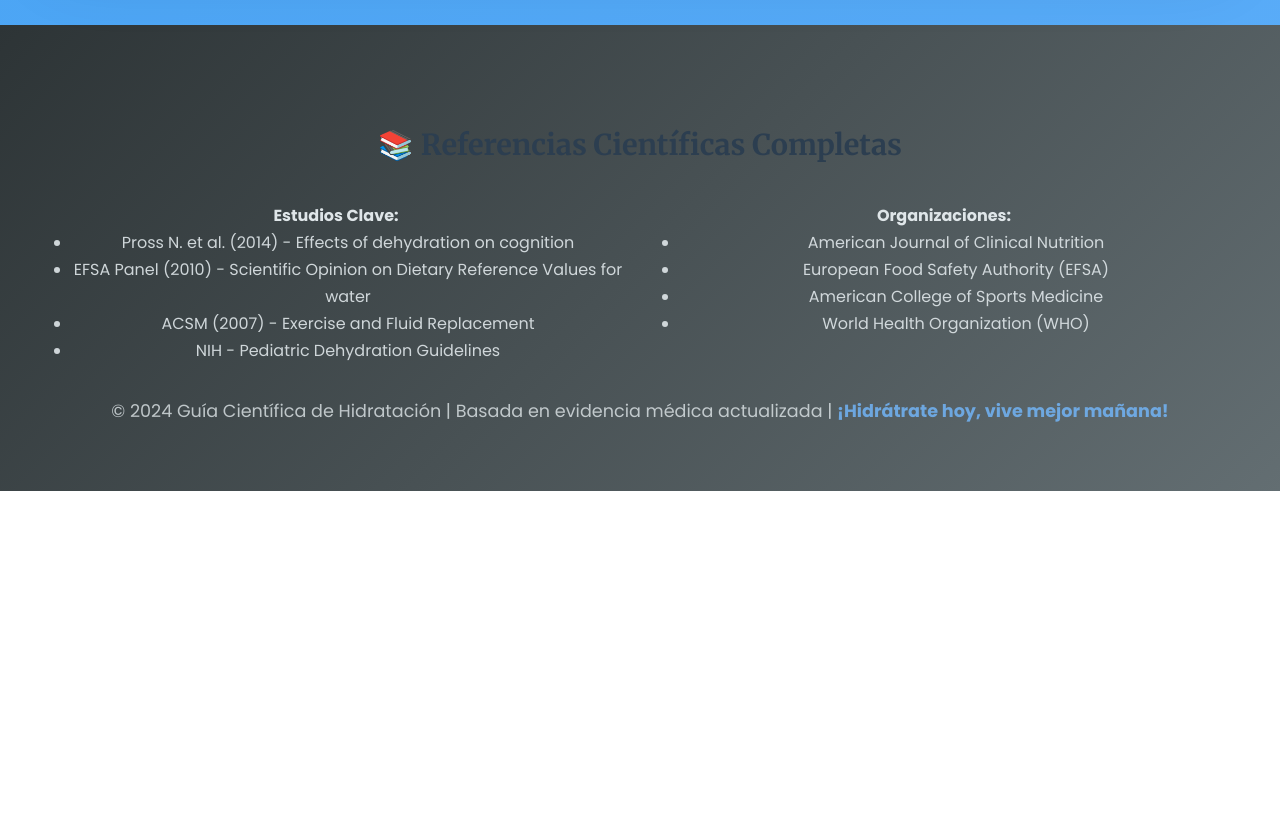
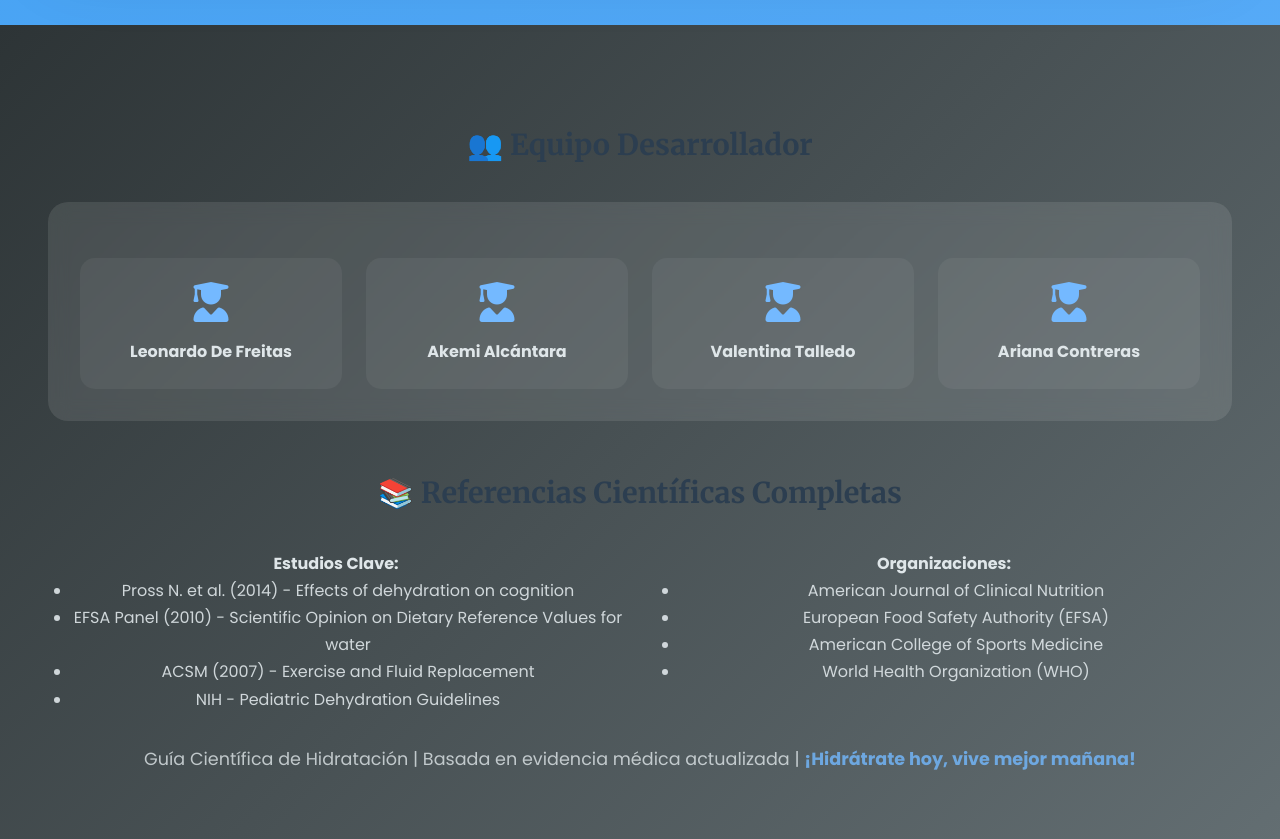
Before and after one commit to lxoooooooooooo/Ct, a plain HTML site: page index.html in a window 1280 px wide. Shown: the part 9600-10439 px from the top of the page. Before the commit the page ends 10091 px from the top, so only its background shows below. Drawn offline with Linux system fonts and the light colour scheme.

Commit message:
Update index.html

```diff
--- a/index.html
+++ b/index.html
@@ -308,6 +308,40 @@
             margin: 0 auto;
         }
 
+        .team-section {
+            background: rgba(255,255,255,0.1);
+            padding: 2rem;
+            border-radius: 20px;
+            margin: 2rem 0;
+            backdrop-filter: blur(10px);
+        }
+
+        .team-grid {
+            display: grid;
+            grid-template-columns: repeat(auto-fit, minmax(250px, 1fr));
+            gap: 1.5rem;
+            margin-top: 1.5rem;
+        }
+
+        .team-member {
+            text-align: center;
+            padding: 1.5rem;
+            background: rgba(255,255,255,0.05);
+            border-radius: 15px;
+            transition: all 0.3s ease;
+        }
+
+        .team-member:hover {
+            transform: translateY(-5px);
+            background: rgba(255,255,255,0.15);
+        }
+
+        .team-member i {
+            font-size: 2.5rem;
+            color: #74b9ff;
+            margin-bottom: 1rem;
+        }
+
         /* Responsive */
         @media (max-width: 768px) {
             header, .container { padding-left: 2rem; padding-right: 2rem; }
@@ -317,11 +351,13 @@
             h2 { font-size: 2rem; }
             .grid-3, .grid-4 { grid-template-columns: 1fr; gap: 1.5rem; }
             .card { padding: 2rem 1.5rem; }
+            .team-grid { grid-template-columns: 1fr 1fr; }
         }
 
         @media (max-width: 480px) {
             header, .container { padding-left: 1.5rem; padding-right: 1.5rem; }
             section { padding: 2rem 1.5rem; }
+            .team-grid { grid-template-columns: 1fr; }
         }
     </style>
 </head>
@@ -439,7 +475,6 @@
             </div>
         </section>
 
-        <!-- Causas -->
         <!-- Causas -->
         <section id="causas">
             <h2>⚠️ Causas Científicas de Deshidratación</h2>
@@ -600,6 +635,30 @@
     <footer>
         <div class="footer-content">
             <h3 style="font-family: 'Merriweather', serif; margin-bottom: 1.5rem; font-size: 1.8rem;">
+                👥 Equipo Desarrollador
+            </h3>
+            <div class="team-section">
+                <div class="team-grid">
+                    <div class="team-member">
+                        <i class="fas fa-user-graduate"></i>
+                        <h4>Leonardo De Freitas</h4>
+                    </div>
+                    <div class="team-member">
+                        <i class="fas fa-user-graduate"></i>
+                        <h4>Akemi Alcántara</h4>
+                    </div>
+                    <div class="team-member">
+                        <i class="fas fa-user-graduate"></i>
+                        <h4>Valentina Talledo</h4>
+                    </div>
+                    <div class="team-member">
+                        <i class="fas fa-user-graduate"></i>
+                        <h4>Ariana Contreras</h4>
+                    </div>
+                </div>
+            </div>
+
+            <h3 style="font-family: 'Merriweather', serif; margin: 3rem 0 1.5rem 0; font-size: 1.8rem;">
                 📚 Referencias Científicas Completas
             </h3>
             <div style="display: grid; grid-template-columns: repeat(auto-fit, minmax(300px, 1fr)); gap: 2rem; margin: 2rem 0;">
@@ -623,7 +682,7 @@
                 </div>
             </div>
             <p style="margin-top: 2rem; opacity: 0.8; font-size: 1.1rem;">
-                © 2024 Guía Científica de Hidratación | Basada en evidencia médica actualizada |
+                Guía Científica de Hidratación | Basada en evidencia médica actualizada |
                 <strong style="color: #74b9ff;">¡Hidrátrate hoy, vive mejor mañana!</strong>
             </p>
         </div>
@@ -674,7 +733,7 @@
             });
         }, observerOptions);
 
-        document.querySelectorAll('.card').forEach(card => {
+        document.querySelectorAll('.card, .team-member').forEach(card => {
             observer.observe(card);
         });
     </script>
```
